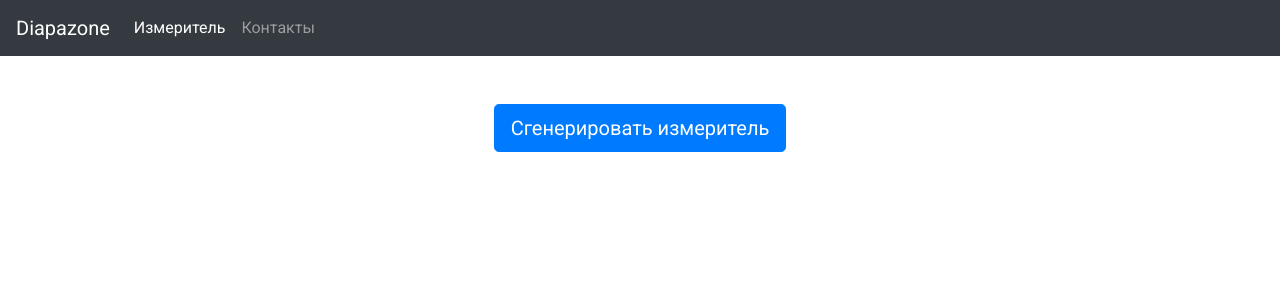
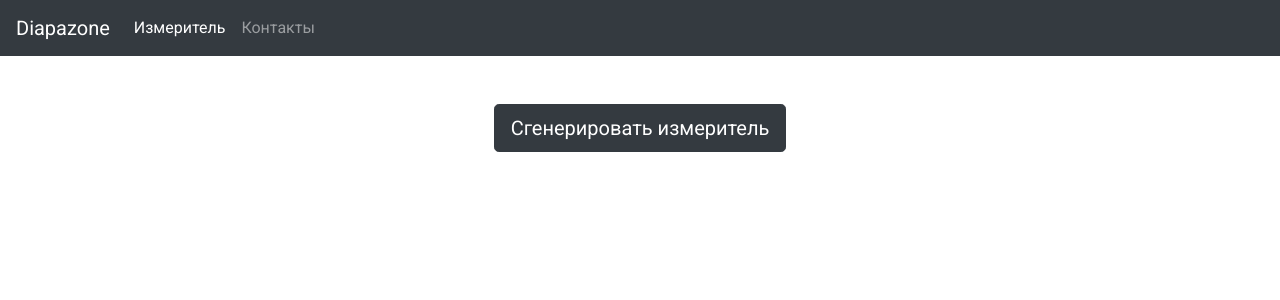
Before and after one commit to OWIII/diapazon, a React (Create React App) app: page /measures in a window 1280 px wide. Shown: the top 300 px of the page. Built offline with nearby package versions, Linux system fonts and the light colour scheme; no server answers.

Commit message:
For deploy

```diff
--- a/src/components/measures/Measures.jsx
+++ b/src/components/measures/Measures.jsx
@@ -1,7 +1,7 @@
 import { useEffect, useState } from 'react';
 import axios from 'axios';
 
-import { ALL_IMAGES, ALL_IMAGES_PROD } from '../../common/constants';
+import { ALL_IMAGES_PROD } from '../../common/constants';
 import { Button, Container, Row, Col } from 'react-bootstrap';
 import { Image } from './components/Image/Image'
 
@@ -29,7 +29,7 @@ export const Measures = () => {
     <Container className="text-center mt-5">
       <Row>
         <Col>
-          <Button variant="primary" size="lg" onClick={() => RandomImageUrl(measures)}>
+          <Button variant="dark" size="lg" onClick={() => RandomImageUrl(measures)}>
             Сгенерировать измеритель
           </Button>
         </Col>
--- a/src/styles/App.scss
+++ b/src/styles/App.scss
@@ -1,6 +1,7 @@
 @import "./variables.scss";
 @import "../components/contacts/styles.scss";
 @import "../components/measures/components/Image/styles.scss";
+@import "../components/measures/styles.scss";
 
 
 body {
--- a/src/styles/variables.scss
+++ b/src/styles/variables.scss
@@ -1 +1,2 @@
 $color-blue: #190dbf;
+$color-black: #343a40;
```
Also changed, not shown: src/components/measures/styles.scss (added), 1 other file (tests, documents, lock files or other folders).
